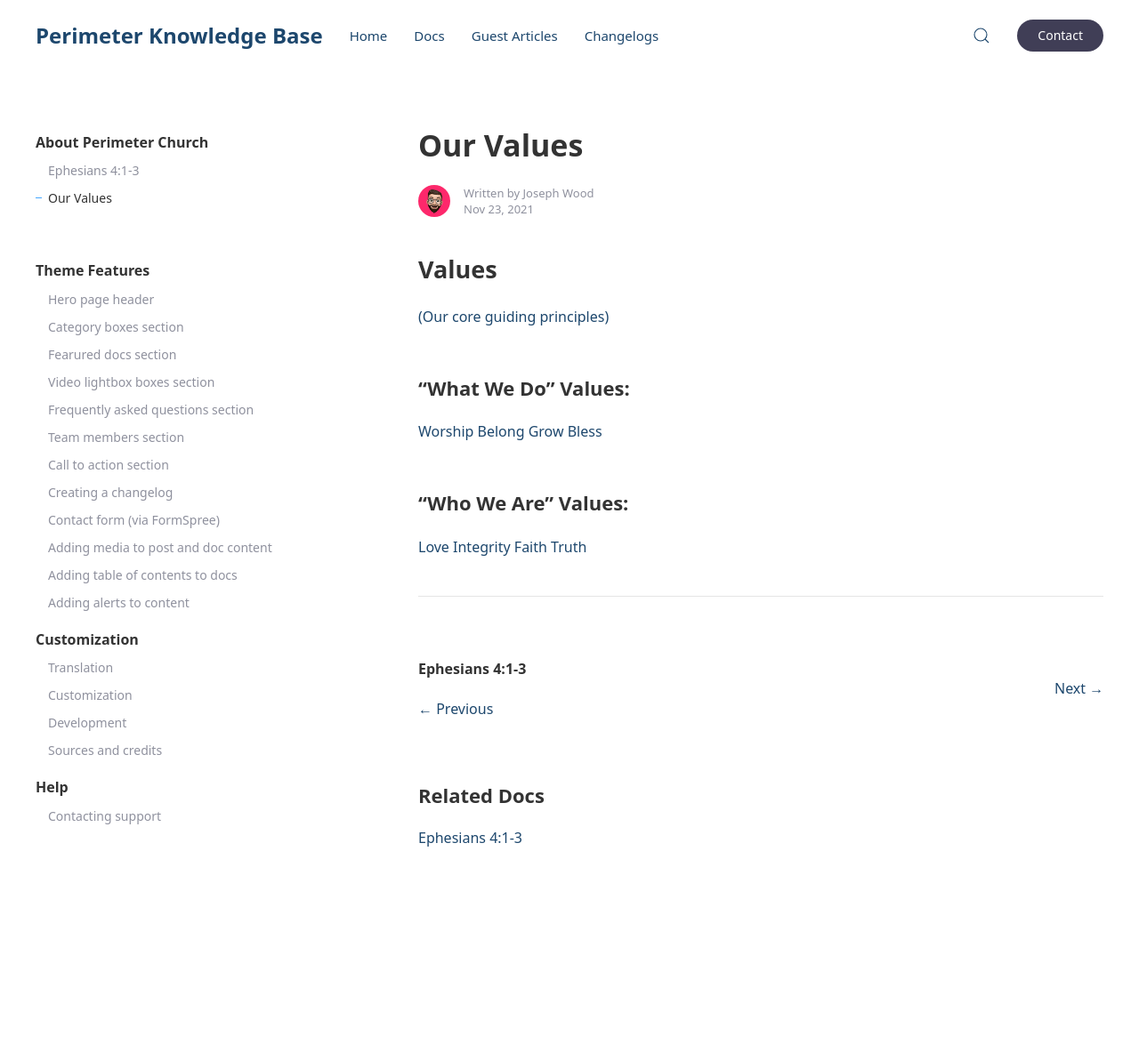
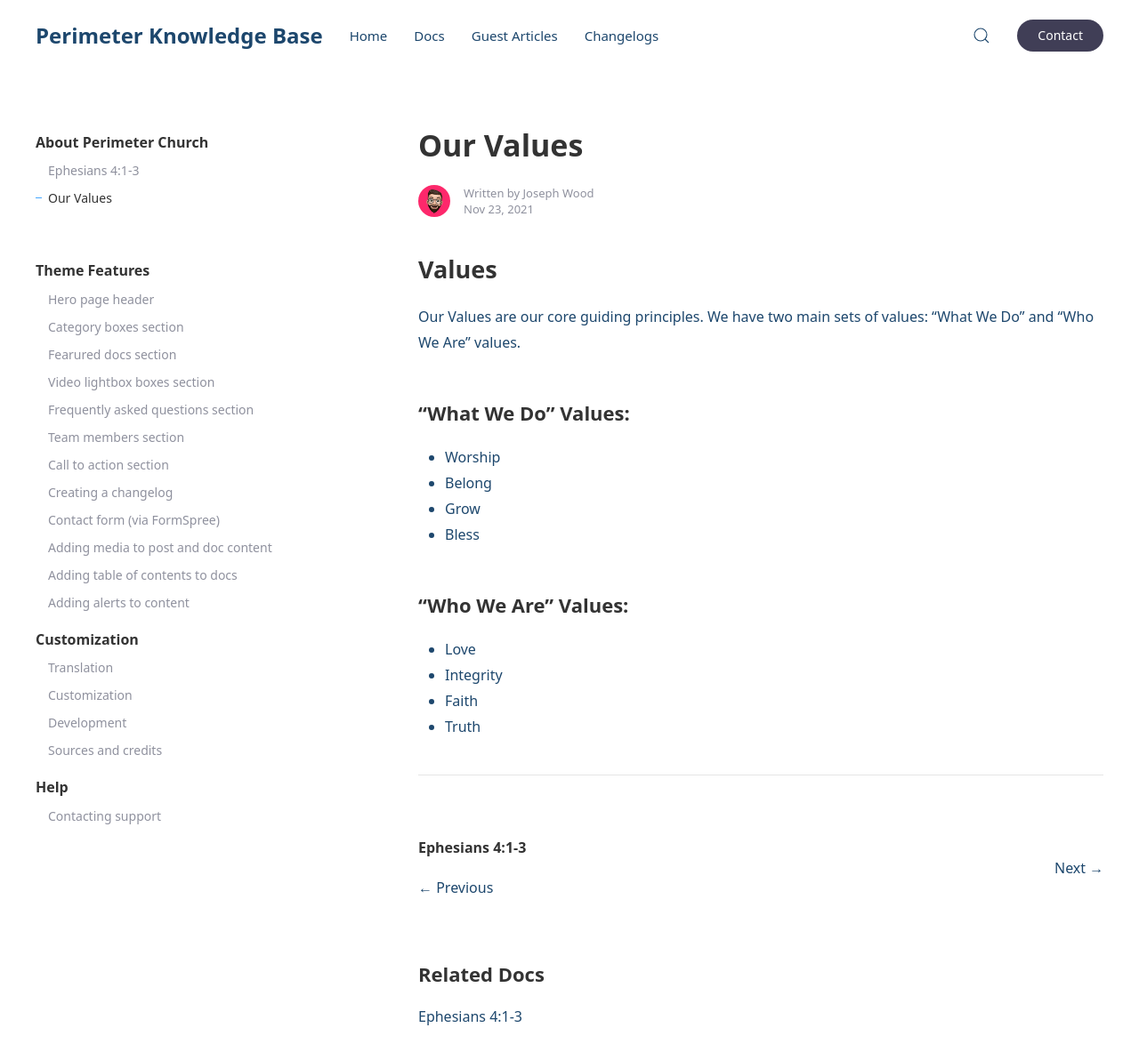
Before and after one commit to josephwper/perimeterkb, a Jekyll site: the page built from _docs/values.md, in a window 1280 px wide and 1215 px high. Shown: the top 1192 px of the window at 89% size. Built offline with Jekyll 4.4.1, drawn with Linux system fonts in a browser that asks for light colours.

Commit message:
Update values.md

```diff
--- a/_docs/values.md
+++ b/_docs/values.md
@@ -7,16 +7,16 @@ author: joseph
 
 
 ## Values
-(Our core guiding principles)
+Our Values are our core guiding principles. We have two main sets of values: "What We Do" and "Who We Are" values.
 
 ### “What We Do” Values:
-Worship
-Belong
-Grow
-Bless
+- Worship
+- Belong
+- Grow
+- Bless
 
 ### “Who We Are” Values:
-Love
-Integrity
-Faith
-Truth
+- Love
+- Integrity
+- Faith
+- Truth
```
